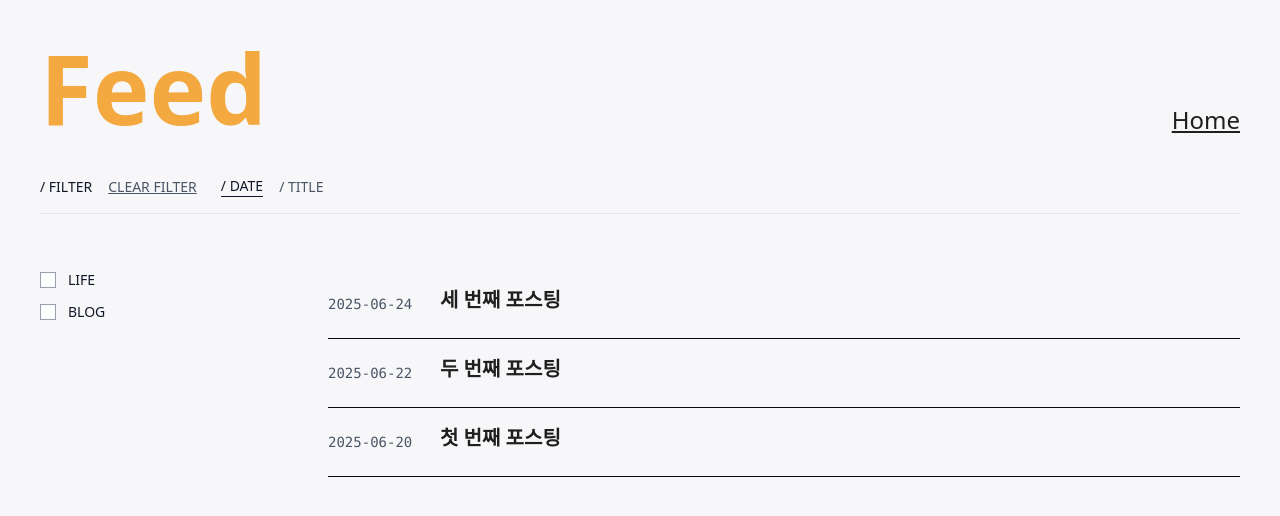
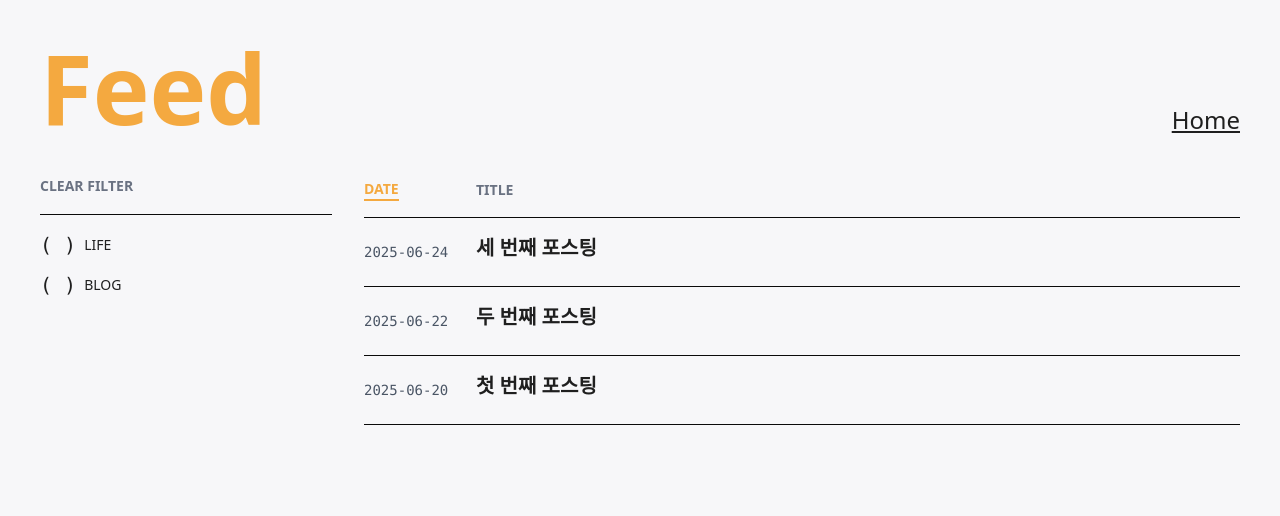
Before and after one commit to owen-ever/ever-blog, a Next.js app: page /en/posts in a window 1280 px wide. Shown: the top 516 px of the page. Built offline with nearby package versions, Linux system fonts and the light colour scheme.

Commit message:
💄 피드 레이아웃 수정

```diff
--- a/src/components/Post/PostList.tsx
+++ b/src/components/Post/PostList.tsx
@@ -2,9 +2,14 @@
 
 import { useState } from 'react';
 
+const FilterList: SortByListType = {
+  DATE: 'date',
+  TITLE: 'title',
+};
+
 const PostList = ({ posts }: { posts: Post[] }) => {
   const [selectedTag, setSelectedTag] = useState<string | null>(null);
-  const [sortBy, setSortBy] = useState<'date' | 'title'>('date');
+  const [sortBy, setSortBy] = useState<SortByType>(FilterList.DATE);
 
   const clearFilters = () => {
     setSelectedTag(null);
@@ -15,7 +20,7 @@ const PostList = ({ posts }: { posts: Post[] }) => {
   const filteredData = posts.filter(item => (selectedTag ? item.meta.tag === selectedTag : true));
 
   const sortedData = [...filteredData].sort((a, b) => {
-    if (sortBy === 'date') {
+    if (sortBy === FilterList.DATE) {
       return new Date(b.meta.date.replace(/\./g, '-')).getTime() - new Date(a.meta.date.replace(/\./g, '-')).getTime();
     } else {
       return a.meta.title.localeCompare(b.meta.title);
@@ -24,67 +29,45 @@ const PostList = ({ posts }: { posts: Post[] }) => {
 
   return (
     <div className="flex flex-col gap-6">
-      <section className="mb-8">
-        <div className="flex flex-col items-start justify-between gap-4 border-b border-gray-200 pb-4 sm:flex-row sm:items-center">
-          <div className="flex flex-wrap items-center gap-6">
-            <div className="flex items-center gap-4">
-              <span className="text-sm font-medium text-gray-900">/ FILTER</span>
+      <section className="mx-auto w-full">
+        <div className="flex flex-col gap-8 lg:flex-row">
+          <div className="flex flex-col gap-4 lg:w-1/4">
+            <div className="flex items-center gap-4 border-b pb-4">
               <button
                 onClick={clearFilters}
-                className="text-sm text-gray-600 underline transition-colors hover:text-gray-900">
+                className="hover:text-colPick cursor-pointer pb-0.5 text-sm font-semibold text-gray-500 transition-colors">
                 CLEAR FILTER
               </button>
             </div>
-
-            <div className="flex items-center gap-4">
-              <button
-                onClick={() => setSortBy('date')}
-                className={`text-sm font-medium transition-colors ${
-                  sortBy === 'date' ? 'border-b border-gray-900 text-gray-900' : 'text-gray-600 hover:text-gray-900'
-                }`}>
-                / DATE
-              </button>
-              <button
-                onClick={() => setSortBy('title')}
-                className={`text-sm font-medium transition-colors ${
-                  sortBy === 'title' ? 'border-b border-gray-900 text-gray-900' : 'text-gray-600 hover:text-gray-900'
-                }`}>
-                / TITLE
-              </button>
-            </div>
-          </div>
-        </div>
-      </section>
-
-      <section className="pb-16">
-        <div className="flex flex-col gap-8 lg:flex-row">
-          {/* Filter Sidebar */}
-          <div className="flex-shrink-0 lg:w-64">
             <div className="space-y-3">
               {tagList.map(tag => (
-                <label key={tag} className="flex cursor-pointer items-center gap-3">
-                  <div className="relative">
-                    <input
-                      type="checkbox"
-                      checked={selectedTag === tag}
-                      onChange={() => setSelectedTag(selectedTag === tag ? null : tag)}
-                      className="sr-only"
-                    />
-                    <div
-                      className={`flex h-4 w-4 items-center justify-center border border-gray-400 ${
-                        selectedTag === tag ? 'bg-gray-900' : 'bg-white'
-                      }`}>
-                      {selectedTag === tag && <span className="text-xs text-white">✓</span>}
-                    </div>
-                  </div>
-                  <span className="text-sm font-medium text-gray-900">{tag.toUpperCase()}</span>
+                <label
+                  key={tag}
+                  className="flex cursor-pointer items-center gap-2 text-sm"
+                  onClick={() => setSelectedTag(selectedTag === tag ? null : tag)}>
+                  <span className="text-colPick font-mono text-xl">({selectedTag === tag ? '✔️' : ' '})</span>
+                  <span className="text-colPick font-medium uppercase">{tag}</span>
                 </label>
               ))}
             </div>
           </div>
 
-          {/* Feed List */}
-          <div className="flex-1">
+          <div className="flex flex-col lg:w-3/4">
+            <div className="flex items-center gap-4 border-b pb-4">
+              {Object.entries(FilterList).map(([key, value]) => (
+                <div key={key} className="sm:w-24">
+                  <button
+                    onClick={() => setSortBy(value)}
+                    className={`text-sm font-semibold transition-colors ${
+                      sortBy === value
+                        ? 'border-main text-main border-b-main border-b-2'
+                        : 'hover:text-colPick cursor-pointer text-gray-500'
+                    }`}>
+                    {key}
+                  </button>
+                </div>
+              ))}
+            </div>
             <div className="space-y-0">
               {sortedData.map((item, index) => (
                 <div
--- a/src/types/post.d.ts
+++ b/src/types/post.d.ts
@@ -11,3 +11,10 @@ interface Post {
   meta: PostMeta;
   content: string;
 }
+
+type SortByType = 'date' | 'title';
+
+interface SortByListType {
+  DATE: 'date';
+  TITLE: 'title';
+}
```
